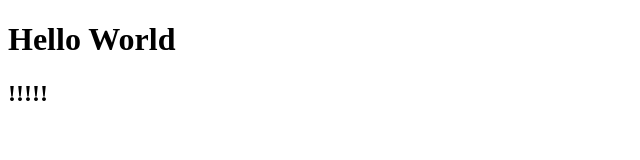
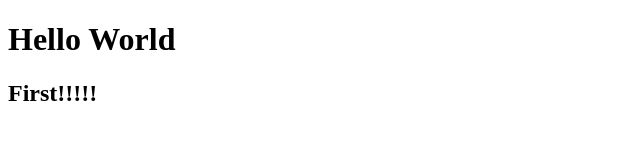
Before and after one commit to NishanthiD/TestAngular, a plain HTML site: page index.html in a window 1280 px wide. Shown: the whole page, without its empty margins (0-640 px from the left). Drawn offline with Linux system fonts and the light colour scheme.

Commit message:
Modified File.

```diff
--- a/index.html
+++ b/index.html
@@ -6,6 +6,6 @@
   </head>
   <body>
     <h1>Hello World</h1>
-    <h2>!!!!!</h2>
+    <h2>First!!!!!</h2>
   </body>
 </html>
```
